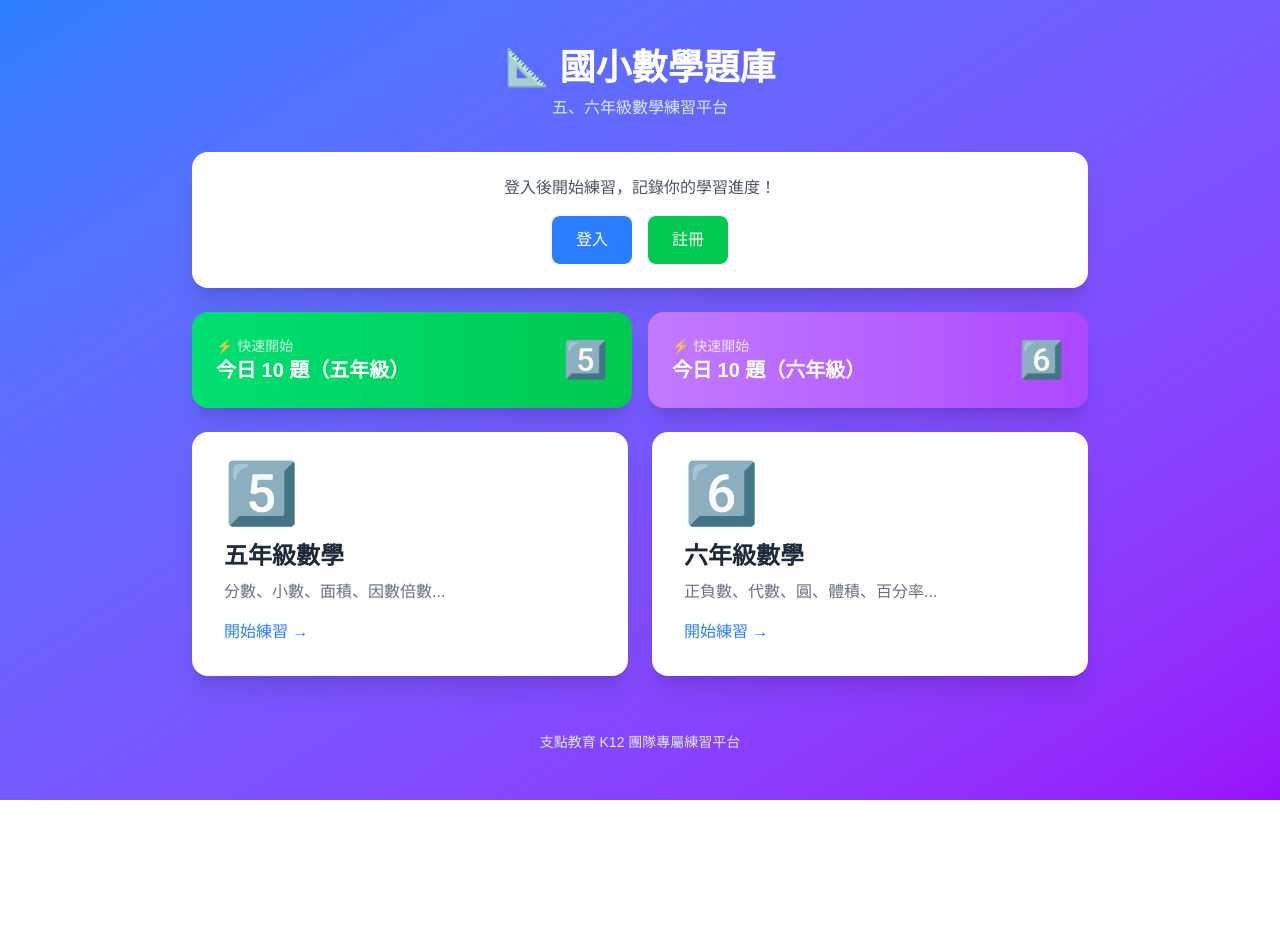
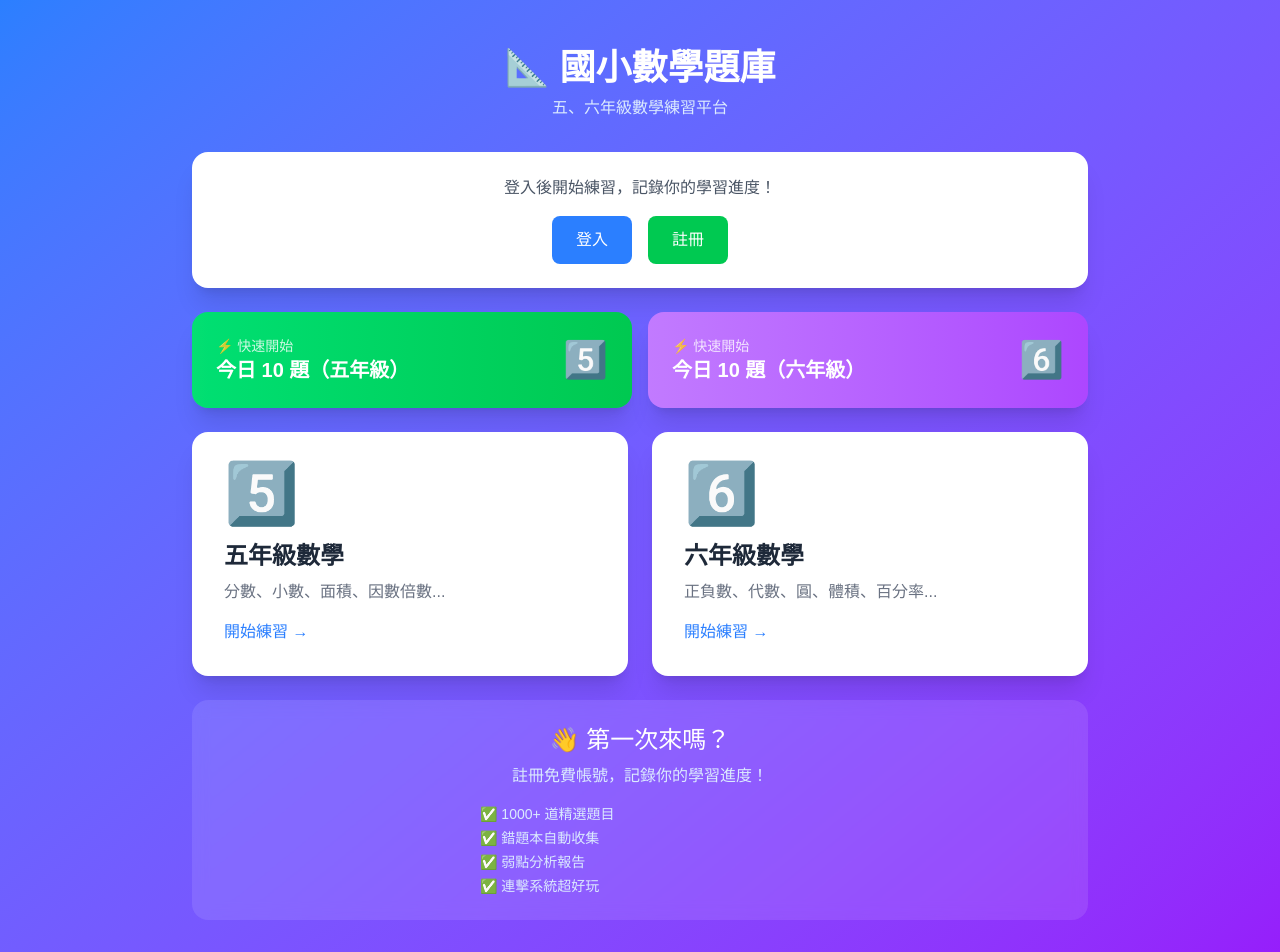
Before and after one commit to Eddie740806/math-quiz-app, a Next.js app: page / in a window 1280 px wide. Shown: the top 952 px of the page. Before the commit the page ends 800 px from the top, so only its background shows below. Built offline with nearby package versions, Linux system fonts and the light colour scheme.

Commit message:
第四輪優化：新用戶引導提示、答題反饋動畫強化、連擊慶祝

```diff
--- a/src/app/page.tsx
+++ b/src/app/page.tsx
@@ -238,6 +238,20 @@ export default function Home() {
           </div>
         )}
 
+        {/* 新用戶提示 */}
+        {!user && (
+          <div className="bg-white/10 backdrop-blur rounded-2xl p-6 mb-6 text-white text-center">
+            <div className="text-2xl mb-2">👋 第一次來嗎？</div>
+            <p className="text-blue-100 mb-4">註冊免費帳號，記錄你的學習進度！</p>
+            <ul className="text-left text-sm text-blue-100 space-y-1 max-w-xs mx-auto">
+              <li>✅ 1000+ 道精選題目</li>
+              <li>✅ 錯題本自動收集</li>
+              <li>✅ 弱點分析報告</li>
+              <li>✅ 連擊系統超好玩</li>
+            </ul>
+          </div>
+        )}
+
         {/* 頁尾 */}
         <div className="text-center py-8 text-blue-100 text-sm">
           <p>支點教育 K12 團隊專屬練習平台</p>
--- a/src/app/quiz/page.tsx
+++ b/src/app/quiz/page.tsx
@@ -452,8 +452,14 @@ function QuizContent() {
           </div>
         ) : (
           <div className="space-y-4">
-            <div className={`p-4 rounded-xl text-center ${isCorrect ? 'bg-green-100 text-green-700' : 'bg-red-100 text-red-700'}`}>
-              {isCorrect ? '🎉 回答正確！' : `😅 答錯了！正確答案是 ${String.fromCharCode(65 + currentQuestion.answer)}`}
+            <div className={`p-4 rounded-xl text-center transform transition-all duration-300 ${isCorrect ? 'bg-green-100 text-green-700 scale-105' : 'bg-red-100 text-red-700 animate-pulse'}`}>
+              <div className="text-2xl mb-1">{isCorrect ? '🎉' : '😅'}</div>
+              <div className="font-medium">
+                {isCorrect ? '回答正確！' : `答錯了！正確答案是 ${String.fromCharCode(65 + currentQuestion.answer)}`}
+              </div>
+              {isCorrect && combo >= 3 && (
+                <div className="text-orange-500 text-sm mt-1 font-bold animate-bounce">🔥 {combo} 連擊！太強了！</div>
+              )}
             </div>
 
             {/* 詳解區塊 */}
```
